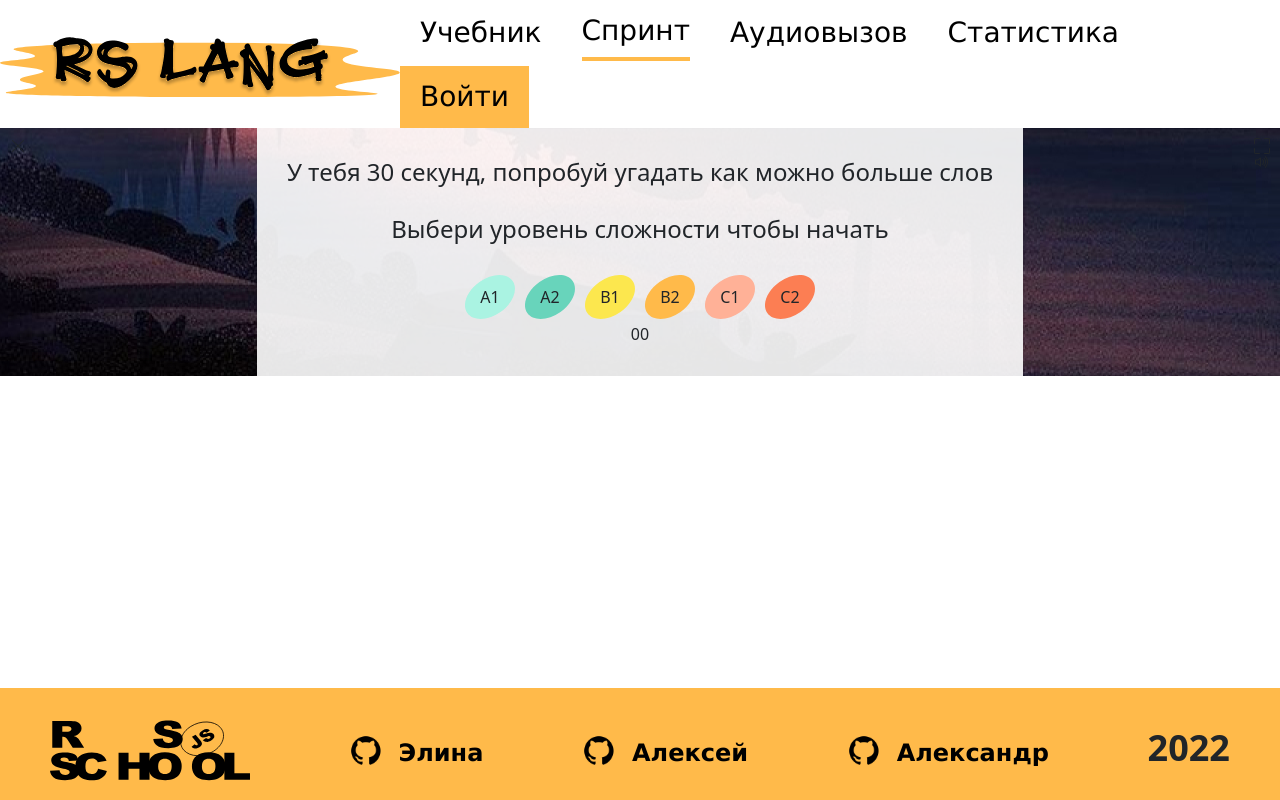
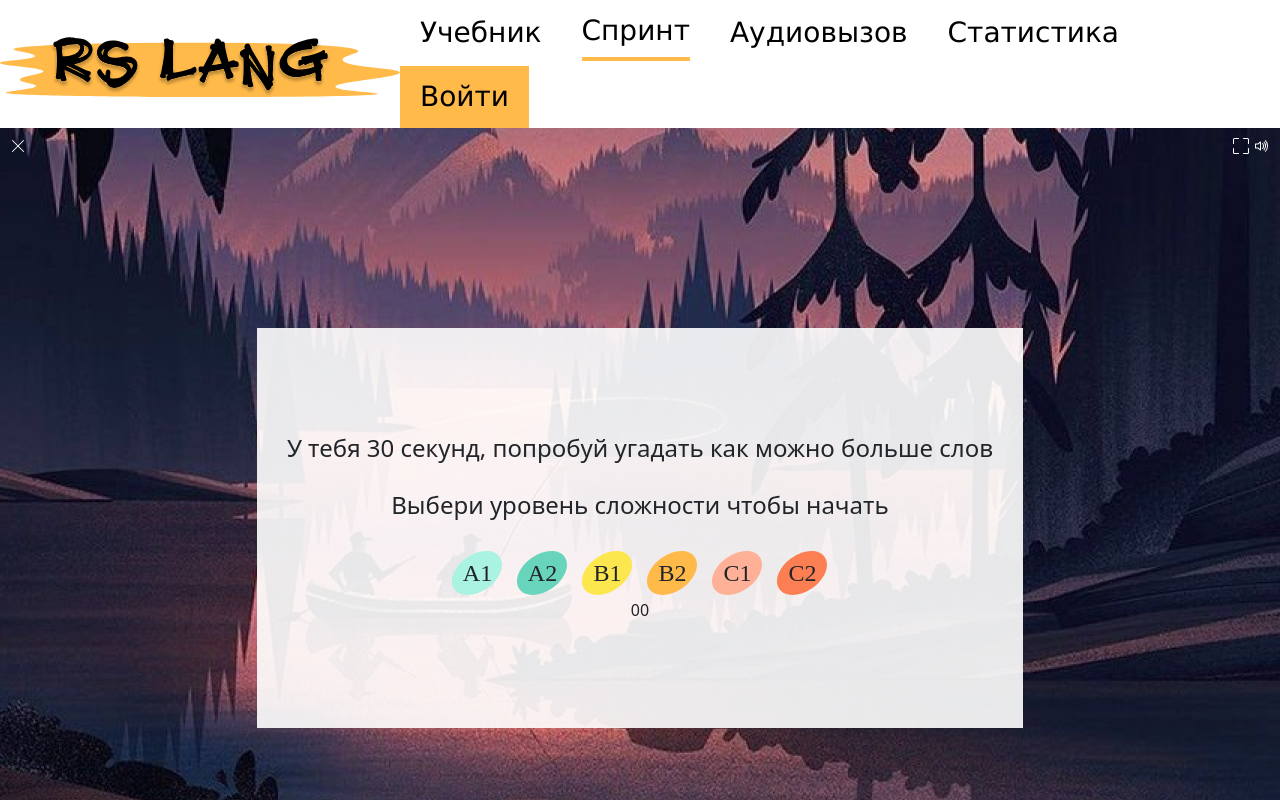
Before and after one commit to Aleksander-true/rslang, a React (Create React App) app: page /sprintGame in a window 1280 px wide. Shown: the top 800 px of the page. Built offline with nearby package versions, Linux system fonts and the light colour scheme; a web font is replaced by a local one.

Commit message:
feat: add develop commits and small style corrections

```diff
--- a/src/Components/Header.js
+++ b/src/Components/Header.js
@@ -1,3 +1,4 @@
+import React from 'react';
 import { NavLink } from 'react-router-dom';
 import logo from './../assets/svg/logo.svg'
 
--- a/src/Components/Main.js
+++ b/src/Components/Main.js
@@ -1,3 +1,4 @@
+import React from 'react';
 import { Routes, Route } from 'react-router-dom';
 
 import Textbook from './../Pages/Textbook/Textbook'
--- a/src/Pages/SprintGame/SprintGame.tsx
+++ b/src/Pages/SprintGame/SprintGame.tsx
@@ -1,6 +1,6 @@
 import React, { useState, useEffect } from 'react';
 import { WordFromCollection } from './words';
-import { shuffledWords, randomAnswer, showEnglishWord, showTranslate, } from './util';
+import { shuffledWords, randomAnswer, ShowEnglishWord, ShowTranslate, } from './util';
 import { WORDS_MAX, TIMER_TIME, SOUND_ICON, FULL_SCREEN_ICON, CLOSE_ICON } from './const';
 import Button from '../../Components/Button';
 import ResultsPage from './Components/Results';
@@ -76,7 +76,7 @@ const SprintGameInside = () => {
 
 
   return (
-    <div>
+    <div className='sprint__question-page'>
       {(timeLeft === 0 || wordNum === WORDS_MAX) && <ResultsPage correctWords={correctWords} wrongWords={wrongWords} />}
       {(timeLeft > 0 && wordNum < WORDS_MAX) && <Timer timeLeft={timeLeft} setTimeLeft={setTimeLeft} />}
       {(timeLeft > 0 && wordNum < WORDS_MAX) && <SprintQuestions wordNum={wordNum} setWordNum={setWordNum} count={count} setCount={setCount} maxSeries={maxSeries} setMaxSeries={setMaxSeries} realAnswer={realAnswer} />}
@@ -111,13 +111,13 @@ const SprintQuestions: React.FC<SprintQuestionsPropsType> = ({ wordNum, setWordN
   }
 
   return (
-    <div>
+    <div className='sprint__question-page'>
       <h3>Текущий результат: {count}</h3>
       <p>Угадано подряд: {maxSeries}</p>
 
       <div>
-        {showEnglishWord(currentWords, wordNum)}
-        {showTranslate(answers[wordNum])}
+        <ShowEnglishWord words={currentWords} wordNum={wordNum}/>
+        <ShowTranslate answers={answers[wordNum]}/>
         <Button title='no' onClick={handleClick} type='danger' action='false' />
         <Button title='yes' onClick={handleClick} type='success' action='true' />
       </div>
--- a/src/Pages/SprintGame/const.tsx
+++ b/src/Pages/SprintGame/const.tsx
@@ -3,17 +3,17 @@ import React from "react";
 export const WORDS_MAX = 19;
 export const TIMER_TIME: number = 30;
 
-export const SOUND_ICON = <svg xmlns="http://www.w3.org/2000/svg" width="16" height="16" fill="currentColor" className="bi bi-volume-up" viewBox="0 0 16 16">
+export const SOUND_ICON = <svg xmlns="http://www.w3.org/2000/svg" width="16" height="16" fill="white" className="bi bi-volume-up" viewBox="0 0 16 16">
     <path d="M11.536 14.01A8.473 8.473 0 0 0 14.026 8a8.473 8.473 0 0 0-2.49-6.01l-.708.707A7.476 7.476 0 0 1 13.025 8c0 2.071-.84 3.946-2.197 5.303l.708.707z" />
     <path d="M10.121 12.596A6.48 6.48 0 0 0 12.025 8a6.48 6.48 0 0 0-1.904-4.596l-.707.707A5.483 5.483 0 0 1 11.025 8a5.483 5.483 0 0 1-1.61 3.89l.706.706z" />
     <path d="M10.025 8a4.486 4.486 0 0 1-1.318 3.182L8 10.475A3.489 3.489 0 0 0 9.025 8c0-.966-.392-1.841-1.025-2.475l.707-.707A4.486 4.486 0 0 1 10.025 8zM7 4a.5.5 0 0 0-.812-.39L3.825 5.5H1.5A.5.5 0 0 0 1 6v4a.5.5 0 0 0 .5.5h2.325l2.363 1.89A.5.5 0 0 0 7 12V4zM4.312 6.39 6 5.04v5.92L4.312 9.61A.5.5 0 0 0 4 9.5H2v-3h2a.5.5 0 0 0 .312-.11z" />
 </svg>
 
-export const FULL_SCREEN_ICON = <svg xmlns="http://www.w3.org/2000/svg" width="16" height="16" fill="currentColor" className="bi bi-fullscreen" viewBox="0 0 16 16">
+export const FULL_SCREEN_ICON = <svg xmlns="http://www.w3.org/2000/svg" width="16" height="16" fill="white" className="bi bi-fullscreen" viewBox="0 0 16 16">
     <path d="M1.5 1a.5.5 0 0 0-.5.5v4a.5.5 0 0 1-1 0v-4A1.5 1.5 0 0 1 1.5 0h4a.5.5 0 0 1 0 1h-4zM10 .5a.5.5 0 0 1 .5-.5h4A1.5 1.5 0 0 1 16 1.5v4a.5.5 0 0 1-1 0v-4a.5.5 0 0 0-.5-.5h-4a.5.5 0 0 1-.5-.5zM.5 10a.5.5 0 0 1 .5.5v4a.5.5 0 0 0 .5.5h4a.5.5 0 0 1 0 1h-4A1.5 1.5 0 0 1 0 14.5v-4a.5.5 0 0 1 .5-.5zm15 0a.5.5 0 0 1 .5.5v4a1.5 1.5 0 0 1-1.5 1.5h-4a.5.5 0 0 1 0-1h4a.5.5 0 0 0 .5-.5v-4a.5.5 0 0 1 .5-.5z" />
 </svg>
 
-export const CLOSE_ICON = <svg xmlns="http://www.w3.org/2000/svg" width="16" height="16" fill="currentColor" className="bi bi-x-lg" viewBox="0 0 16 16">
+export const CLOSE_ICON = <svg xmlns="http://www.w3.org/2000/svg" width="16" height="16" fill="white" className="bi bi-x-lg" viewBox="0 0 16 16">
     <path fillRule="evenodd" d="M13.854 2.146a.5.5 0 0 1 0 .708l-11 11a.5.5 0 0 1-.708-.708l11-11a.5.5 0 0 1 .708 0Z" />
     <path fillRule="evenodd" d="M2.146 2.146a.5.5 0 0 0 0 .708l11 11a.5.5 0 0 0 .708-.708l-11-11a.5.5 0 0 0-.708 0Z" />
 </svg>
--- a/src/Pages/SprintGame/sprintStyles.css
+++ b/src/Pages/SprintGame/sprintStyles.css
@@ -1,6 +1,6 @@
 .sprint {
   min-width: 100%;
-  min-height: 100%;
+  min-height: 100vh;
   position: relative;
   background: url('../../assets/jpg/SprintBg.jpg') 100% 100% no-repeat;
   vertical-align: middle;
@@ -20,19 +20,21 @@
 
 .sprint__header__controls {
   display: flex;
-  flex-direction: column;
+  gap: 5px;
 }
 
 .sprint__main {
   background-color: rgb(255, 255, 255, .9);
   max-width: 70%;
-  min-width: 30%;
+  min-width: 50%;
+  min-height: 50vh;
   margin: 0px auto;
   padding: 30px;
   display: flex;
   flex-direction: column;
   align-items: center;
   text-align: center;
+  justify-content: center;
 }
 
 .sprint__levels {
@@ -40,14 +42,17 @@
   flex-direction: column;
   gap: 20px;
 }
+
 .sprint__levels-options {
   display: flex;
   justify-content: center;
   flex-wrap: nowrap;
-  gap: 10px;
+  gap: 15px;
 }
 
 .sprint__levels__name {
+  font-family: var(--main-font-family);
+  font-size: 1.5em;
   position: absolute;
   top: 50%;
   left: 50%;
@@ -56,13 +61,27 @@
 
 .sprint__levels__level {
   position: relative;
+  transition: all 0.2s;
+  cursor: pointer;
+}
+
+.sprint__levels__level:hover {
+  transform: scale(1.15);
+}
+
+.sprint__question-page {
+  top: 0px;
+  bottom: 0px;
+  display: flex;
+  flex-direction: column;
+  justify-content: space-between;
+  gap: 10px;
 }
 
 .sprint__results {
   display: flex;
   flex-direction: column;
   justify-content: space-between;
-
 }
 
 .sprint__results__header {
--- a/src/Pages/SprintGame/util.tsx
+++ b/src/Pages/SprintGame/util.tsx
@@ -21,18 +21,18 @@ export const randomAnswer = (words: WordFromCollection[]) => {
     return answers;
 }
 
-export const showEnglishWord = (words: WordFromCollection[], wordNum: number) => {
+export const ShowEnglishWord = (props: {words: WordFromCollection[], wordNum: number}) => {
     return (
-        <div>
-            {words[wordNum].word}
-        </div>
+        <h4>
+            {words[props.wordNum].word}
+        </h4>
     )
 }
 
-export const showTranslate = (translateAnswer: string) => {
+export const ShowTranslate = (props: {answers: string}) => {
     return (
-        <div>
-            {translateAnswer}
-        </div>
+        <h4>
+            {props.answers}
+        </h4>
     )
 }
```
Also changed, not shown: 1 other file (tests, documents, lock files or other folders). Lines whose indentation alone changed are shown as unchanged.
